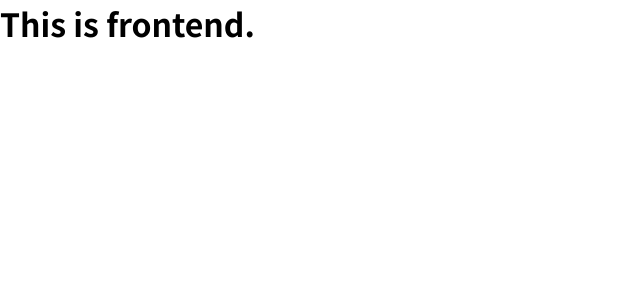
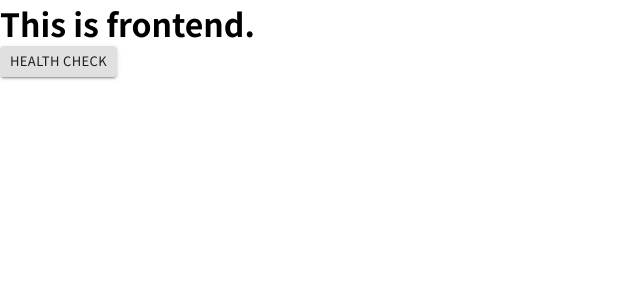
Before and after one commit to perches/ohapo, a React app in the folder frontend/: page / in a window 1280 px wide. Shown: the top 300 px of the page, without its empty margins (0-640 px from the left). Built offline with nearby package versions, Linux system fonts and the light colour scheme.

Commit message:
reactからsagaでapiを叩いてreduxで状態管理する

```diff
--- a/frontend/src/App/Home/index.jsx
+++ b/frontend/src/App/Home/index.jsx
@@ -1,13 +1,62 @@
 import React from "react";
+import PropTypes from "prop-types";
+import { connect } from "react-redux";
+import fetchHealthCheck from "../../actions/fetchHealthCheck";
+import {
+  Button,
+} from "@material-ui/core";
 
 class Home extends React.Component {
   render() {
+    const {
+      healthCheckResult,
+      isLoading,
+      loadHealthCheck,
+      error
+    } = this.props;
     return (
       <>
         <h1>This is frontend.</h1>
+        <Button
+          size="small"
+          variant="contained"
+          disabled={isLoading}
+          onClick={() => {
+            loadHealthCheck();
+          }}
+        >
+          Health Check
+        </Button>
+          {isLoading ? (
+              <p style={{ fontWeight: 900 }}>Loading...</p>
+          ) : error ? (
+            <p style={{ color: "#D42F30", fontWeight: 900 }}>ERROR</p>
+          ) : (
+            <p style={{ color: "#44A047", fontWeight: 900 }}>{healthCheckResult}</p>
+          )}
       </>
     );
   }
 }
 
-export default Home;
+Home.propTypes = {
+  loadHealthCheck: PropTypes.func.isRequired,
+  healthCheckResult: PropTypes.string,
+  error: PropTypes.bool.isRequired,
+  isLoading: PropTypes.bool.isRequired,
+};
+
+const mapStateToProps = state => ({
+  healthCheckResult: state.healthCheck.result,
+  error: state.healthCheck.error,
+  isLoading: state.healthCheck.isLoading,
+});
+
+const mapDispatchToProps = dispatch => ({
+  loadHealthCheck: () => dispatch(fetchHealthCheck())
+});
+
+export default connect(
+  mapStateToProps,
+  mapDispatchToProps
+)(Home);
--- a/frontend/src/index.jsx
+++ b/frontend/src/index.jsx
@@ -1,14 +1,20 @@
 import React from "react";
 import { render } from "react-dom";
 import { createGlobalStyle } from "styled-components";
+import { Provider } from "react-redux";
+import configureStore from "./configureStore";
 import Home from "./App/Home";
+
+const store = configureStore();
 
 class App extends React.Component {
   render() {
     return (
       <>
         <GlobalStyle />
-        <Home />
+        <Provider store={store}>
+          <Home />
+        </Provider>
       </>
     );
   }
```
